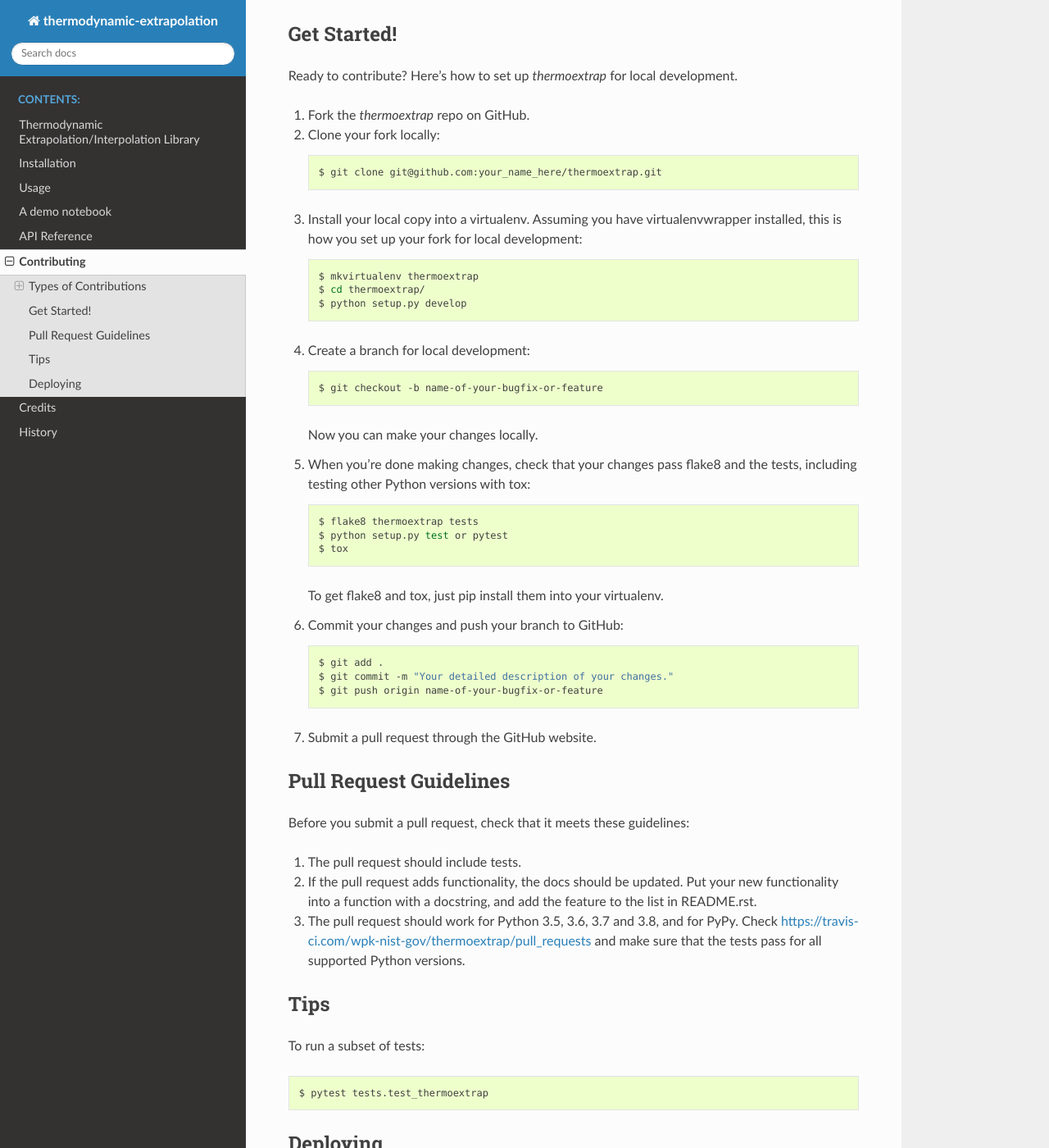
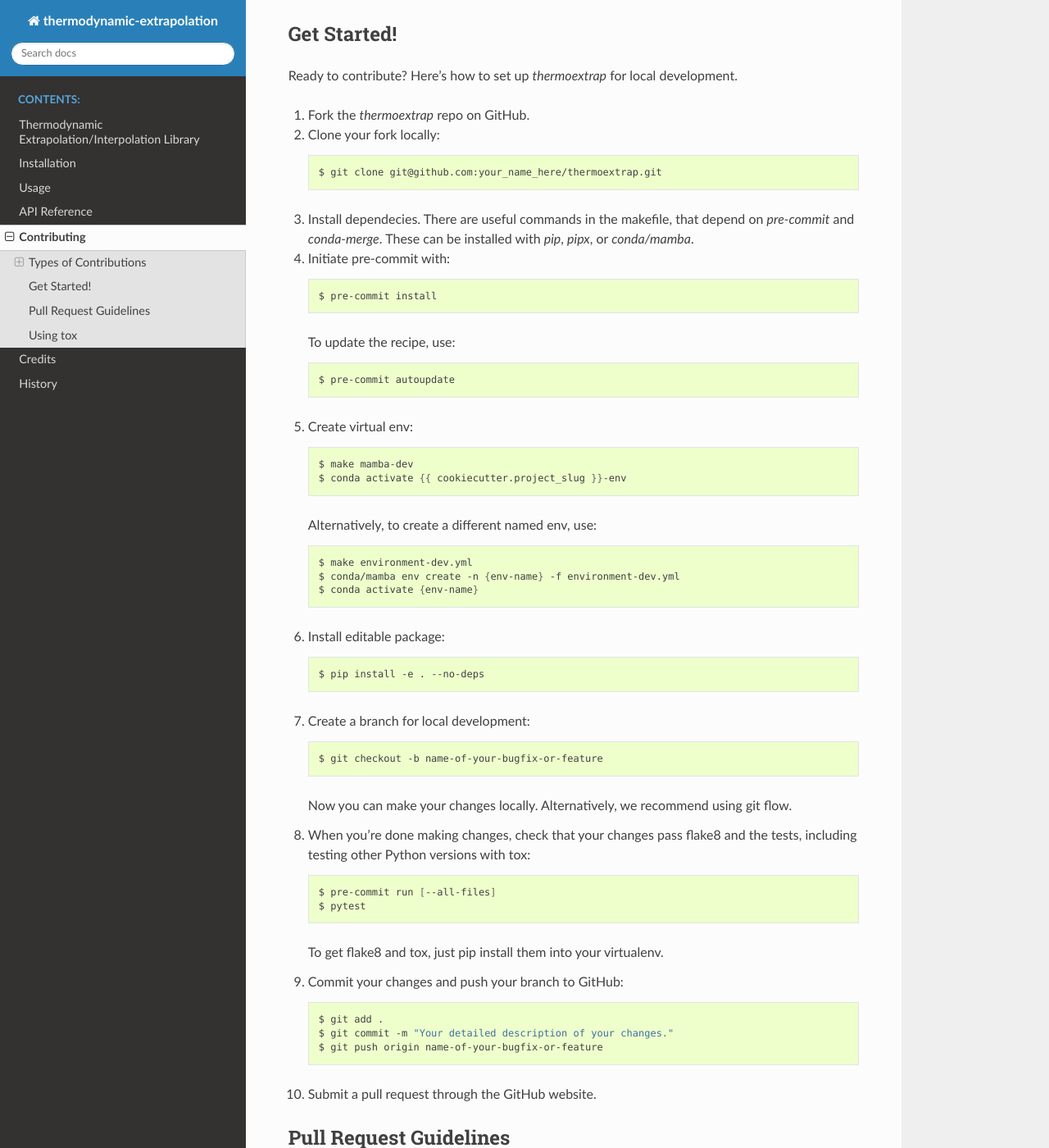
Before and after one commit to usnistgov/thermoextrap, a Sphinx documentation site: the page built from docs/contributing.rst, in a window 1280 px wide and 1400 px high, scrolled down 1209 px. Shown: the whole window at 82% size. Built offline with Sphinx 7.4.7 and the Read the Docs theme 2.0.0, drawn with Linux system fonts in a browser that asks for light colours; pages that are not in the unit, such as notebooks, are missing from menus; the version number could not be read and is left out; some of the changed text lies outside the part shown.

Commit message:
initial cleanup of docs.  Will change over data to use attrs.  Should clean up a bunch of stuff

```diff
--- a/CONTRIBUTING.rst
+++ b/CONTRIBUTING.rst
@@ -64,34 +64,59 @@ Ready to contribute? Here's how to set up `thermoextrap` for local development.
 
     $ git clone git@github.com:your_name_here/thermoextrap.git
 
-3. Install your local copy into a virtualenv. Assuming you have virtualenvwrapper installed, this is how you set up your fork for local development::
 
-    $ mkvirtualenv thermoextrap
-    $ cd thermoextrap/
-    $ python setup.py develop
+3. Install dependecies.  There are useful commands in the makefile, that depend on
+   `pre-commit` and `conda-merge`.  These can be installed with `pip`, `pipx`, or `conda/mamba`.
 
-4. Create a branch for local development::
+4. Initiate pre-commit with::
+
+     $ pre-commit install
+
+   To update the recipe, use::
+
+     $ pre-commit autoupdate
+
+5. Create virtual env::
+
+     $ make mamba-dev
+     $ conda activate {{ cookiecutter.project_slug }}-env
+
+   Alternatively, to create a different named env, use::
+
+     $ make environment-dev.yml
+     $ conda/mamba env create -n {env-name} -f environment-dev.yml
+     $ conda activate {env-name}
+
+
+6. Install editable package::
+
+     $ pip install -e . --no-deps
+
+
+7. Create a branch for local development::
 
     $ git checkout -b name-of-your-bugfix-or-feature
 
-   Now you can make your changes locally.
+   Now you can make your changes locally.  Alternatively, we recommend using git flow.
 
-5. When you're done making changes, check that your changes pass flake8 and the
+
+
+8. When you're done making changes, check that your changes pass flake8 and the
    tests, including testing other Python versions with tox::
 
-    $ flake8 thermoextrap tests
-    $ python setup.py test or pytest
-    $ tox
+     $ pre-commit run [--all-files]
+     $ pytest
 
    To get flake8 and tox, just pip install them into your virtualenv.
 
-6. Commit your changes and push your branch to GitHub::
+
+9. Commit your changes and push your branch to GitHub::
 
     $ git add .
     $ git commit -m "Your detailed description of your changes."
     $ git push origin name-of-your-bugfix-or-feature
 
-7. Submit a pull request through the GitHub website.
+10. Submit a pull request through the GitHub website.
 
 Pull Request Guidelines
 -----------------------
@@ -102,27 +127,38 @@ Before you submit a pull request, check that it meets these guidelines:
 2. If the pull request adds functionality, the docs should be updated. Put
    your new functionality into a function with a docstring, and add the
    feature to the list in README.rst.
-3. The pull request should work for Python 3.5, 3.6, 3.7 and 3.8, and for PyPy. Check
-   https://travis-ci.com/wpk-nist-gov/thermoextrap/pull_requests
-   and make sure that the tests pass for all supported Python versions.
-
-Tips
-----
-
-To run a subset of tests::
-
-$ pytest tests.test_thermoextrap
+3. The pull request should work for Python 3.8, 3.9, 3.10.
 
 
-Deploying
+Using tox
 ---------
 
-A reminder for the maintainers on how to deploy.
-Make sure all your changes are committed (including an entry in HISTORY.rst).
-Then run::
+The package is setup to use tox to test, build and release pip and conda distributions, and release the docs.  Most of these tasks have a command in the makefie.  To test against multiple versions, use::
 
-$ bump2version patch # possible: major / minor / patch
-$ git push
-$ git push --tags
+  $ make test-all
 
-Travis will then deploy to PyPI if tests pass.
+To build the documentation in an isolated environment, use::
+
+  $ make docs-build
+
+To release the documentation use::
+
+  $ make docs-release posargs='-m "commit message" -r origin -p'
+
+Where posargs is are passed to ghp-import.  Note that the branch created is called `nist-pages`.  This can be changed in `tox.ini`.
+
+To build the distribution, use::
+
+  $ make dist-pypi-[build-testrelease-release]
+
+where `build` build to distro, `testrelease` tests putting on `testpypi` and release puts the distro on pypi.
+
+To build the conda distribution, use::
+
+  $ make dist-conda-[recipe, build]
+
+where `recipe` makes the conda recipy (using grayskull), and `build` makes the distro.  This can be manually added to a channel.
+
+To test the created distrobutions, you can use one of::
+
+  $ make test-dist-[pypi, conda]-[local,remote] py=[38, 39, 310]
--- a/README.rst
+++ b/README.rst
@@ -1,6 +1,6 @@
-===========================
+=================================================
 Thermodynamic Extrapolation/Interpolation Library
-===========================
+=================================================
 
 
 .. image:: https://img.shields.io/pypi/v/thermoextrap.svg
--- a/docs/index.rst
+++ b/docs/index.rst
@@ -1,5 +1,5 @@
 Welcome to thermodynamic-extrapolation's documentation!
-======================================
+=======================================================
 
 .. toctree::
    :maxdepth: 1
@@ -8,8 +8,8 @@ Welcome to thermodynamic-extrapolation's documentation!
    readme
    installation
    usage
-   demo
    api
+   examples
    contributing
    authors
    history
--- a/environment-tools.yaml
+++ b/environment-tools.yaml
@@ -8,6 +8,7 @@ dependencies:
   # testing
   - pytest
   - pytest-cov
+  - pytest-xdist
   - tox
   # hooks
   - pre-commit
--- a/environment.yaml
+++ b/environment.yaml
@@ -4,7 +4,6 @@ channels:
   - wpk-nist
 dependencies:
   - python=3.8
-  - setuptools
   - sympy
   - matplotlib
   - numpy
@@ -12,6 +11,8 @@ dependencies:
   - xarray
 #  - openmm
   - cmomy
+  - custom-inherit
+  - attrs
   - pymbar<4.0
   - pip
   - pip:
--- a/src/thermoextrap/__init__.py
+++ b/src/thermoextrap/__init__.py
@@ -10,7 +10,7 @@ from .core.data import (
     DataValues,
     DataValuesCentral,
     factory_data_values,
-    resample_indicies,
+    resample_indices,
 )
 
 # expose some data/models
@@ -57,7 +57,7 @@ __all__ = [
     "DataValues",
     "DataValuesCentral",
     "factory_data_values",
-    "resample_indicies",
+    "resample_indices",
     "xrwrap_xv",
     "xrwrap_uv",
     "xrwrap_alpha",
```
Also changed, not shown: docs/api.rst (+75 -3 lines), .pre-commit-config.yaml, 9 other files.
